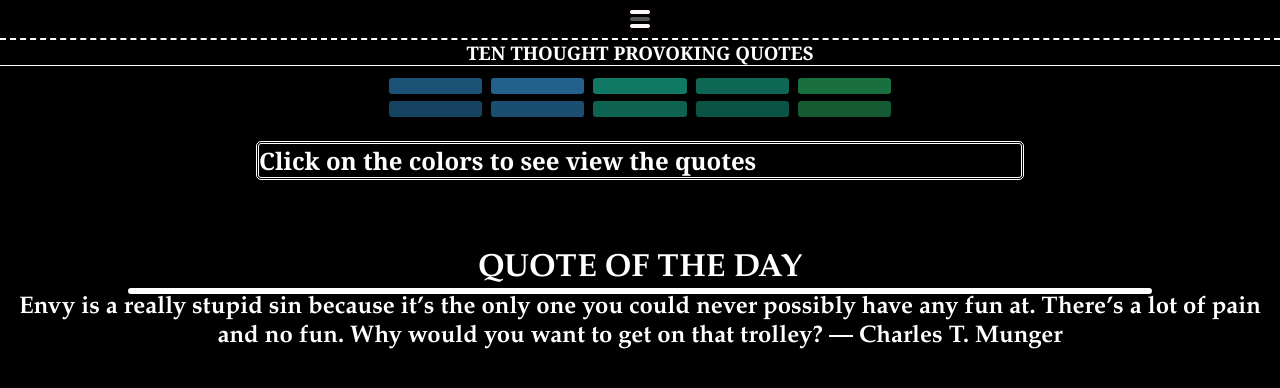
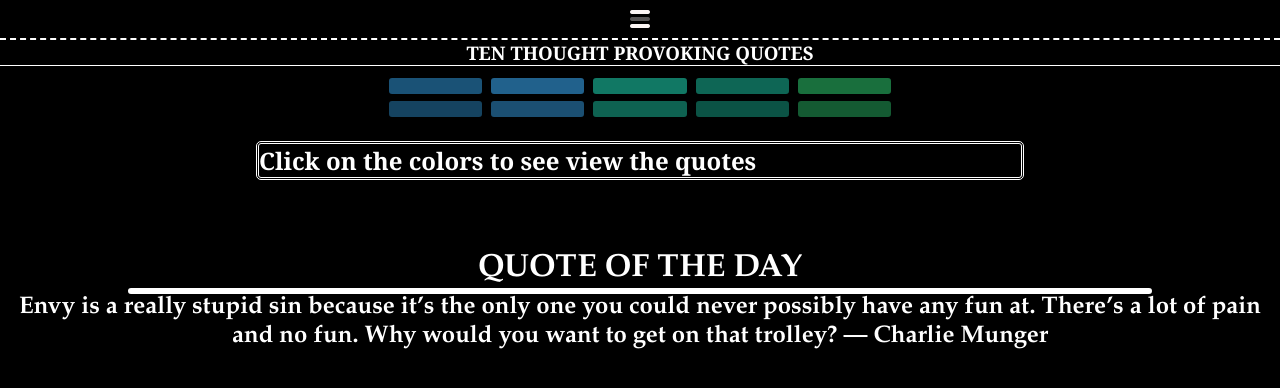
Before and after one commit to usmanhassanish/ten-lessons, a plain HTML site: page home.html in a window 1280 px wide. Drawn offline with Linux system fonts and the light colour scheme.

Commit message:
Update home.html

```diff
--- a/home.html
+++ b/home.html
@@ -238,7 +238,7 @@
 		{
 		    if (today.getDate() * 2 < 10)
 		    {
-		    	document.getElementById('echo').innerHTML = "Envy is a really stupid sin because it’s the only one you could never possibly have any fun at. There’s a lot of pain and no fun. Why would you want to get on that trolley? ― Charles T. Munger";
+		    	document.getElementById('echo').innerHTML = "Envy is a really stupid sin because it’s the only one you could never possibly have any fun at. There’s a lot of pain and no fun. Why would you want to get on that trolley? ― Charlie Munger";
 		    }
 		    else if (today.getDate() * 2 < 20)
 		    {
```
